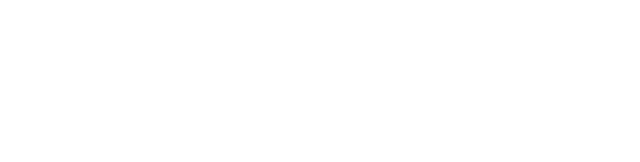
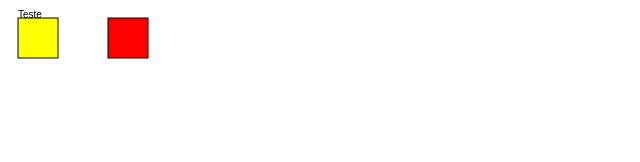
Before and after one commit to ufjf-dcc104/dcc104-2017-1-exr01-MiguelAlvim, a plain HTML site: page index.html in a window 1280 px wide. Shown: the whole page, without its empty margins (0-640 px from the left). Drawn offline with Linux system fonts and the light colour scheme.

Commit message:
Add Rect Draw
Add Rects

```diff
--- a/index.html
+++ b/index.html
@@ -5,6 +5,19 @@
     <title></title>
   </head>
   <body>
+	<canvas>
+		<script>
+			var eCanvas = document.getElementsByTagName("Canvas")[0];
+			var ctx = eCanvas.getContext("2d");
 
+			ctx.fillText("Teste",10,10);
+			ctx.fillStyle = "YELLOW";
+			ctx.fillRect(10,10,40,40);
+			ctx.strokeRect(10,10,40,40);
+			ctx.fillStyle = "red";
+			ctx.fillRect(100,10,40,40);
+			ctx.strokeRect(100,10,40,40);
+		</script>
+	</canvas>
   </body>
 </html>
```
